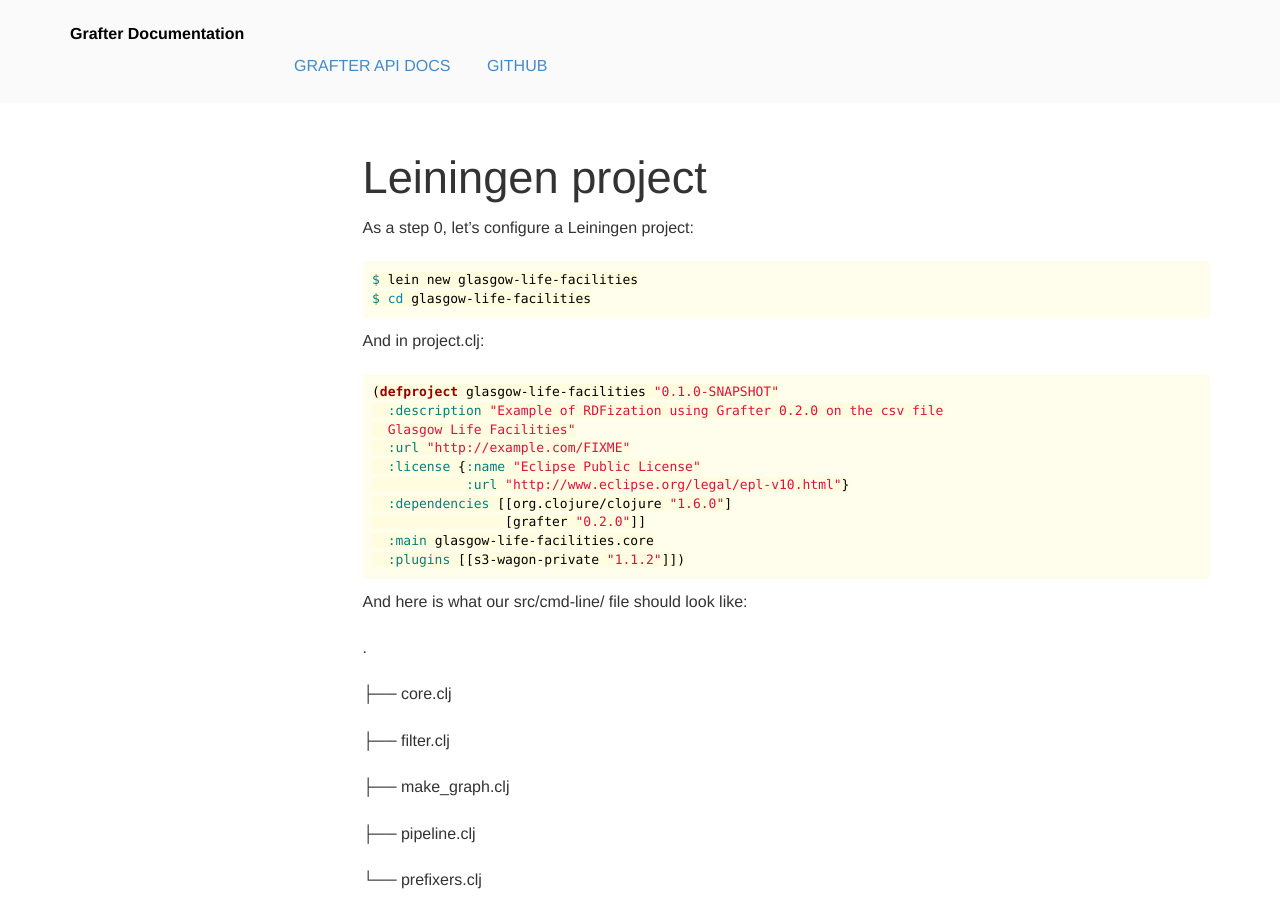
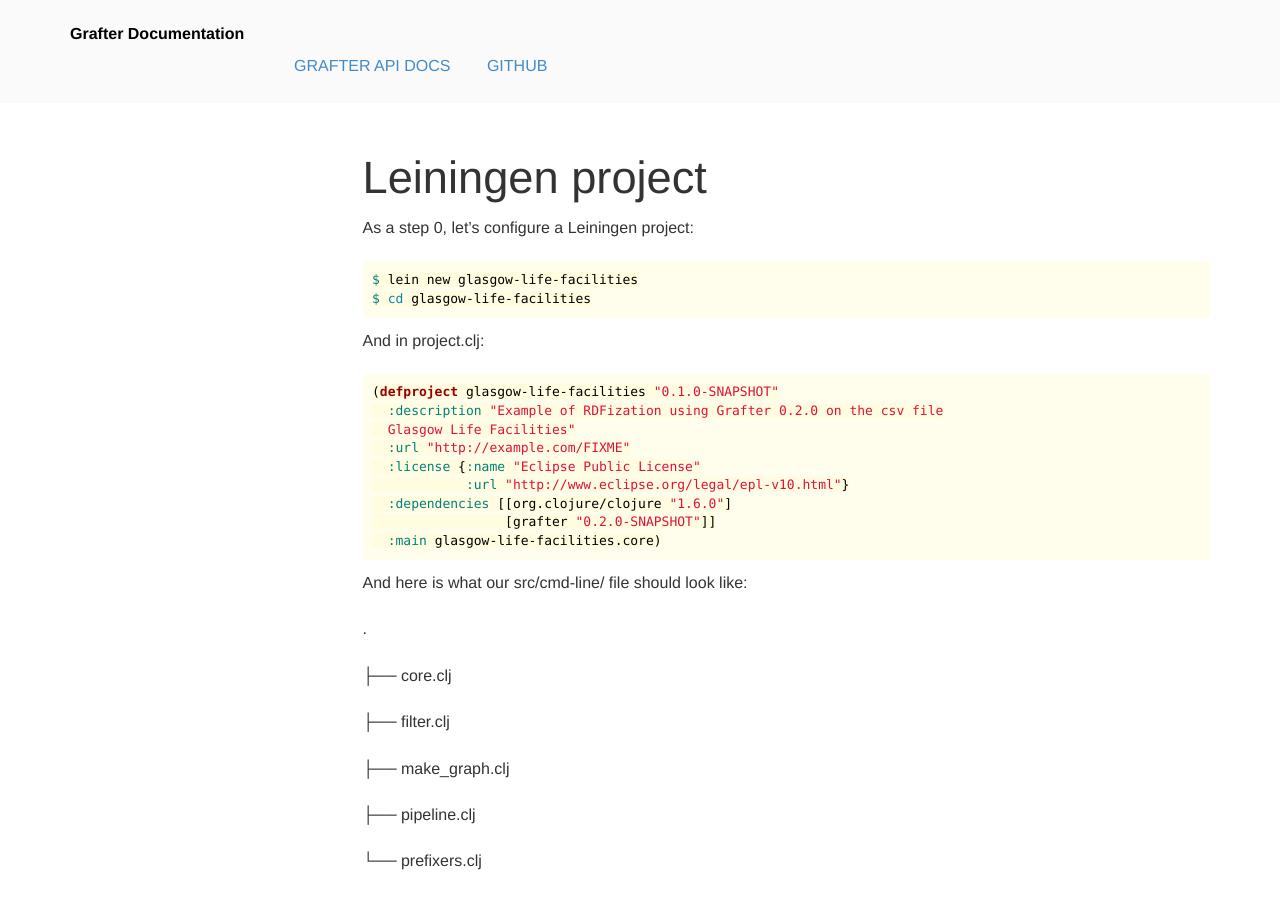
Before and after one commit to Swirrl/grafter-docs, a Jekyll site: the page built from _tutorials/951_command_line.md, in a window 1280 px wide and 900 px high. Built offline with Jekyll 4.4.1, drawn with Linux system fonts in a browser that asks for light colours.

Commit message:
updated dependencies in the leiningen project section

```diff
--- a/_tutorials/951_command_line.md
+++ b/_tutorials/951_command_line.md
@@ -24,9 +24,8 @@
   :license {:name "Eclipse Public License"
             :url "http://www.eclipse.org/legal/epl-v10.html"}
   :dependencies [[org.clojure/clojure "1.6.0"]
-                 [grafter "0.2.0"]]
-  :main glasgow-life-facilities.core
-  :plugins [[s3-wagon-private "1.1.2"]])
+                 [grafter "0.2.0-SNAPSHOT"]]
+  :main glasgow-life-facilities.core)
 
 {% endhighlight %}
 
```
